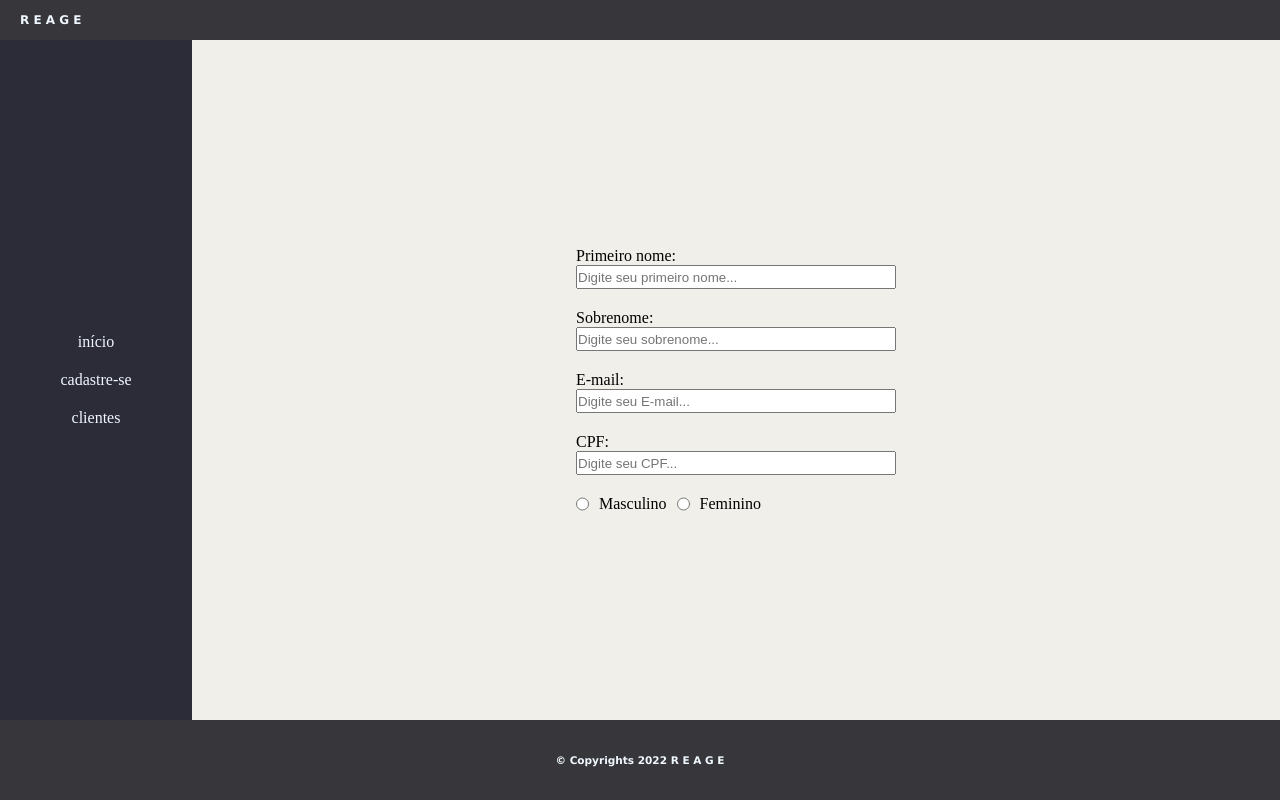
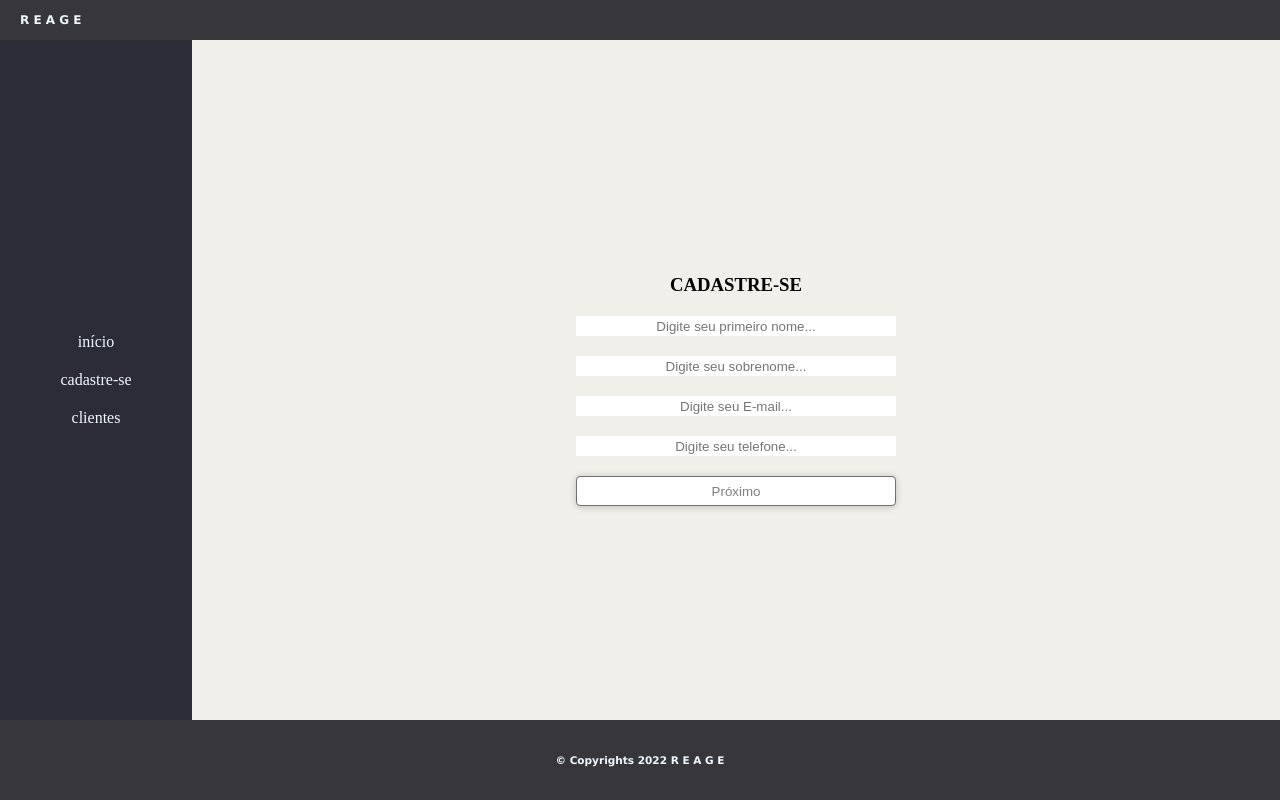
Before and after one commit to rafaelljordao/project2-react, a React (Vite) app: page /SignUp in a window 1280 px wide. Built offline with nearby package versions, Linux system fonts and the light colour scheme.

Commit message:
Criação do componente Form2

```diff
--- a/src/App.jsx
+++ b/src/App.jsx
@@ -4,6 +4,7 @@ import { Clients } from './components/pages/Clients/Clients'
 import { Head } from './components/Header/Header'
 import { Navbar } from './components/Navbar/Navbar'
 import { Foot } from './components/Footer/Footer'
+import { Form2 } from './components/pages/form2/form2'
 import './app.css'
 
 import { Routes, Route } from "react-router-dom"
@@ -18,6 +19,7 @@ function App() {
           <Route path="/" element={ <Home /> } />
           <Route path="/SignUp" element={ <SignUp /> } />
           <Route path="/Clients" element={ <Clients /> } />
+          <Route path='/Form2' element={ <Form2 />} />
         </Routes>
       </div>
       <Foot />
--- /dev/null
+++ b/src/components/Button/Button.jsx
@@ -0,0 +1,7 @@
+import './button.css'
+
+export const But = (props) => {
+    return (
+        <button onClick={props.onClick} className="butt">{props.txt}</button>
+    )
+}
--- /dev/null
+++ b/src/components/Button/button.css
@@ -0,0 +1,26 @@
+
+.butt {
+    margin-right: 40px;
+    background-color: rgb(230, 230, 230);
+    background: #FFFFFF 0% 0% no-repeat padding-box;
+    box-shadow: 0px 1px 6px 1px #00000029;
+    border: 1px solid #707070;
+    border-radius: 4px;
+    opacity: 1;
+    width: 320px;
+    height: 30px;
+    color: grey
+}
+
+.butt:hover {
+    box-shadow: 0px 10px 10px 0px #00000029;
+    -webkit-transform: translateY(-1px);
+    -moz-transform: translateY(-1px);
+    -ms-transform: translateY(-1px);
+    -o-transform: translateY(-1px);
+    transform: translateY(-1px);
+    -webkit-transition: 0.5s;
+    -o-transition: 0.5s;
+    -moz-transition: 0.5s;
+    transition: 0.5s;
+}
--- a/src/components/Navbar/Navbar.jsx
+++ b/src/components/Navbar/Navbar.jsx
@@ -5,7 +5,6 @@ import './navbar.css'
 export const Navbar = () => {
     return (
         <nav className="navbar">
-            {/* <h3 className="titleNavbar">Título da Navbar</h3> */}
             <div className="divNavbar">
                 <Link className="link" to='/'>início</Link>
                 <Link className="link" to='/signup'>cadastre-se</Link>
--- a/src/components/pages/SignUp/SignUp.jsx
+++ b/src/components/pages/SignUp/SignUp.jsx
@@ -1,28 +1,33 @@
 import './signup.css'
+import { But } from '../../Button/Button'
 
 export const SignUp = () => {
+
     return (
         <div className='signUpBody'>
+            <h3 className='titleForm'>CADASTRE-SE</h3>
             <form className='formBox'>
-                <label htmlFor="fname">Primeiro nome:</label>
+                {/* <label htmlFor="fname">Primeiro nome:</label> */}
                 <input type="text" className='inputBox' name="fname" placeholder="Digite seu primeiro nome..." />
 
-                <label htmlFor="lname">Sobrenome:</label>
+                {/* <label htmlFor="lname">Sobrenome:</label> */}
                 <input type="text" className='inputBox' name="lname" placeholder="Digite seu sobrenome..." />
 
-                <label htmlFor="email">E-mail:</label>
+                {/* <label htmlFor="email">E-mail:</label> */}
                 <input type="text" className='inputBox' name="email" placeholder="Digite seu E-mail..." />
 
-                <label htmlFor="cpf">CPF:</label>
-                <input type="text" className='inputBox' name="cpf" placeholder="Digite seu CPF..." />
+                {/* <label htmlFor="cellphone">Telefone:</label> */}
+                <input type="text" className='inputBox' name="cellphone" placeholder="Digite seu telefone..." />
 
-                <div className='radioBox'>
+                {/* <div className='radioBox'>
                     <input type="radio" name="gender" className='inputRadio' />
                     <label htmlFor="gender" className='lblRadio'>Masculino</label>
 
                     <input type="radio" name="gender" className='inputRadio' />
                     <label htmlFor="gender">Feminino</label>
-                </div>
+                </div> */}
+
+                <But txt="Próximo" />
             </form>
         </div>
     )
--- a/src/components/pages/SignUp/signup.css
+++ b/src/components/pages/SignUp/signup.css
@@ -1,4 +1,6 @@
-
+.titleForm {
+    margin: 20px;
+}
 
 .signUpBody {
     display: flex;
@@ -18,6 +20,8 @@
 .inputBox {
     height: 20px;
     margin-bottom: 20px;
+    border: none;
+    text-align: center;
 }
 
 .radioBox {
--- /dev/null
+++ b/src/components/pages/form2/Form2.jsx
@@ -0,0 +1,21 @@
+
+
+export const Form2 = () => {
+
+    return (
+        <div className='signUpBody'>
+            <h3 className='titleForm'>PARTE 2</h3>
+            <form className='formBox'>
+                <input type="text" className='inputBox' name="fname" placeholder="Digite seu primeiro nome..." />
+
+                <input type="text" className='inputBox' name="lname" placeholder="Digite seu sobrenome..." />
+
+                <input type="text" className='inputBox' name="email" placeholder="Digite seu E-mail..." />
+
+                <input type="text" className='inputBox' name="cellphone" placeholder="Digite seu telefone..." />
+
+                <But txt="Próximo" onClick={nextFormAgain} />
+            </form>
+        </div>
+    )
+}
```
